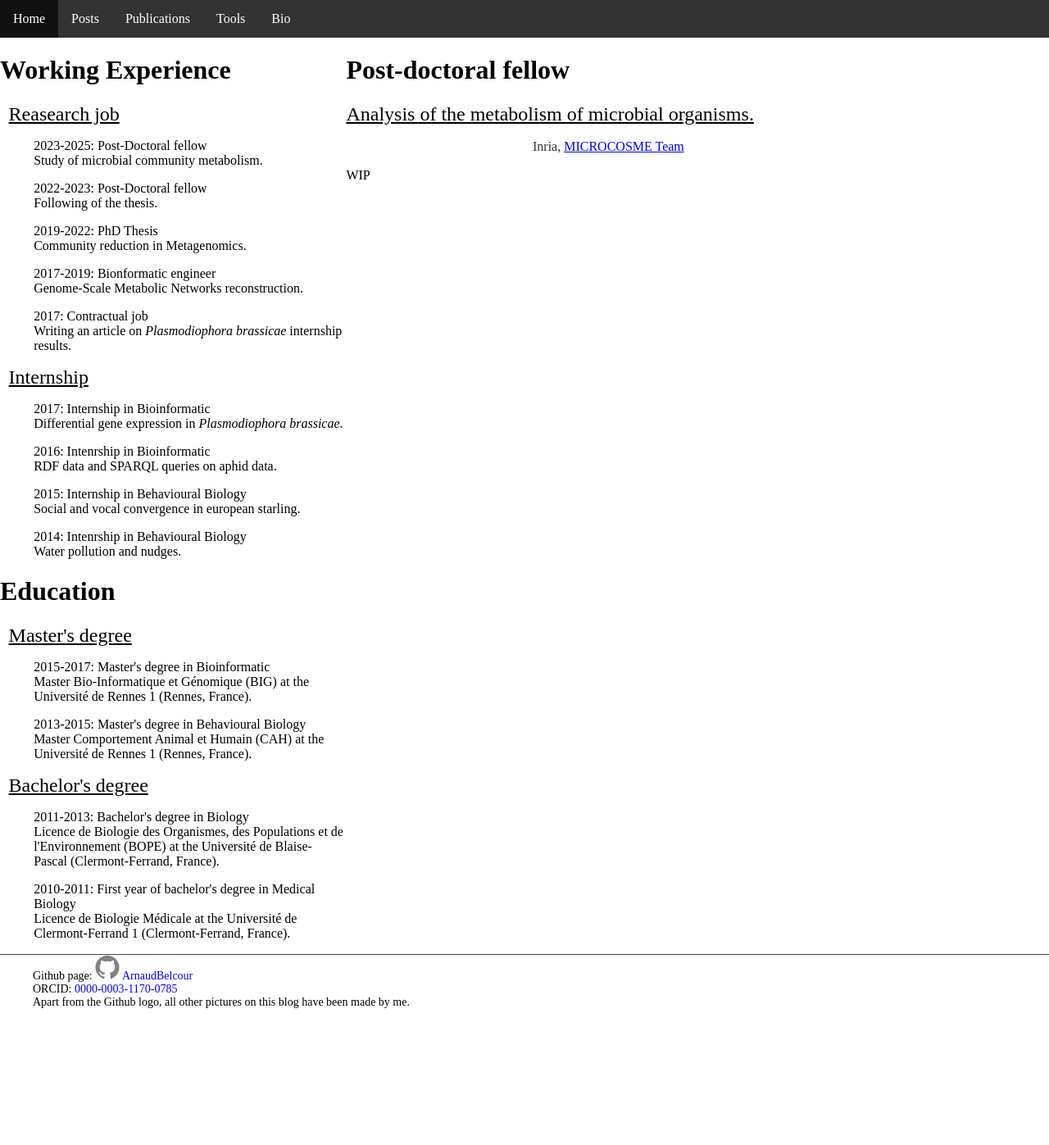
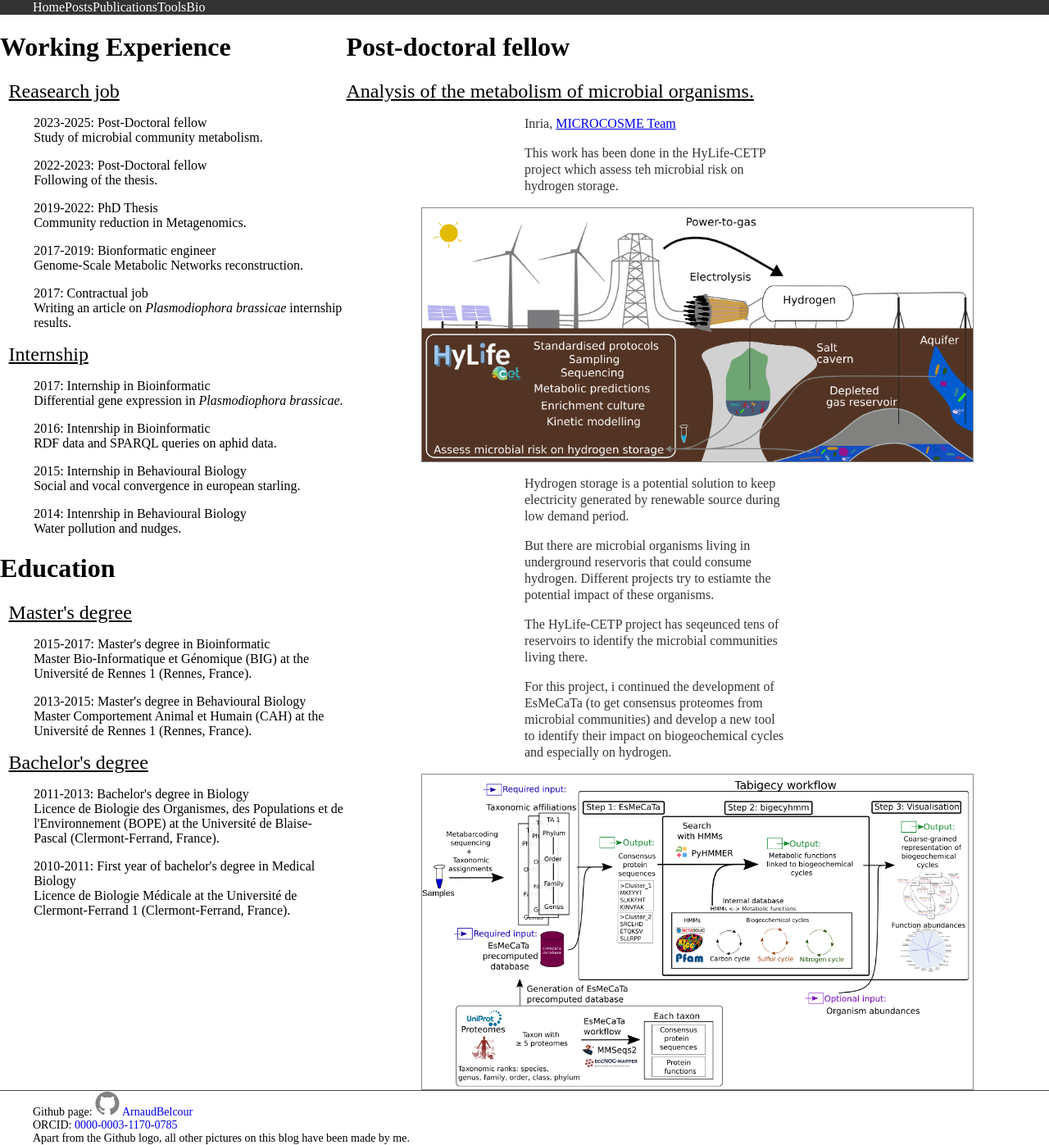
Before and after one commit to ArnaudBelcour/blog, a Jekyll site: the page built from pages/cv/2023_postdoc.html, in a window 1280 px wide. Shown: the whole page at 82% size. Built offline with Jekyll 4.4.1, drawn with Linux system fonts in a browser that asks for light colours; before the commit the page ends 1231 px from its top, so only the background shows below that.

Commit message:
Update blog pages.

```diff
--- a/assets/css/style.css
+++ b/assets/css/style.css
@@ -20,11 +20,22 @@ div h3 {
 
 html,body {
   margin:0;
-  padding:0;
+  padding-top:0;
 }
 
 div.Home p {
   white-space: pre;
+  margin: auto;
+  width: 75%;
+}
+
+div.Home h1 {
+  white-space: pre;
+  margin: auto;
+  width: 85%;
+}
+
+div.Home ul {
   margin: auto;
   width: 75%;
 }
@@ -57,7 +68,7 @@ div.leftnavbar a:active  {
 
 div.mainbio {
   margin-left: 160px;
-  padding: 0px 10px;
+  padding-top: 0px 10px;
 }
 
 div.cv_content p {
@@ -86,7 +97,7 @@ img.homefront_pic {
 #header_background ul {
   list-style-type: none;
   margin: 0;
-  padding: 0;
+  -top: 0;
   overflow: hidden;
   background-color: #333;
 }
@@ -99,7 +110,7 @@ img.homefront_pic {
   display: block;
   color: white;
   text-align: center;
-  padding: 14px 16px;
+  padding-top: 14px 16px;
   text-decoration: none;
 }
 
--- a/pages/cv/2023_postdoc.html
+++ b/pages/cv/2023_postdoc.html
@@ -6,5 +6,17 @@ permalink: pages/cv/2023_postdoc
 <div class="cv_content">
 	<h2>Analysis of the metabolism of microbial organisms.</h2>
 	<p>Inria, <a href="https://team.inria.fr/microcosme/">MICROCOSME Team</a></p>
-	WIP
+	<p>This work has been done in the HyLife-CETP project which assess teh microbial risk on hydrogen storage.</p>
+
+	<img width="60%" class="homefront_pic" alt="homefront_pic" src="{{ site.url | append: site.baseurl }}/images/intro_energy_2.png"  style="border-width:1px;border-color:#888;border-style:solid;vertical-align:top">
+
+	<p>Hydrogen storage is a potential solution to keep electricity generated by renewable source during low demand period.</p>
+	<p>But there are microbial organisms living in underground reservoris that could consume hydrogen. Different projects try to estiamte the potential impact of these organisms.</p>
+
+	<p> The HyLife-CETP project has seqeunced tens of reservoirs to identify the microbial communities living there.</p>
+	<p> For this project, i continued the development of EsMeCaTa (to get consensus proteomes from microbial communities) and develop a new tool to identify their impact on biogeochemical cycles and especially on hydrogen.</p>
+
+	<img width="60%" class="homefront_pic" alt="homefront_pic" src="{{ site.url | append: site.baseurl }}/images/workflow_bigecyhmm.png"  style="border-width:1px;border-color:#888;border-style:solid;vertical-align:top">
+
+
 </div>
```
Also changed, not shown: index.html (+10 -3 lines), images/general_overview.png, images/intro_energy_2.png (added), images/workflow_bigecyhmm.png (added).
